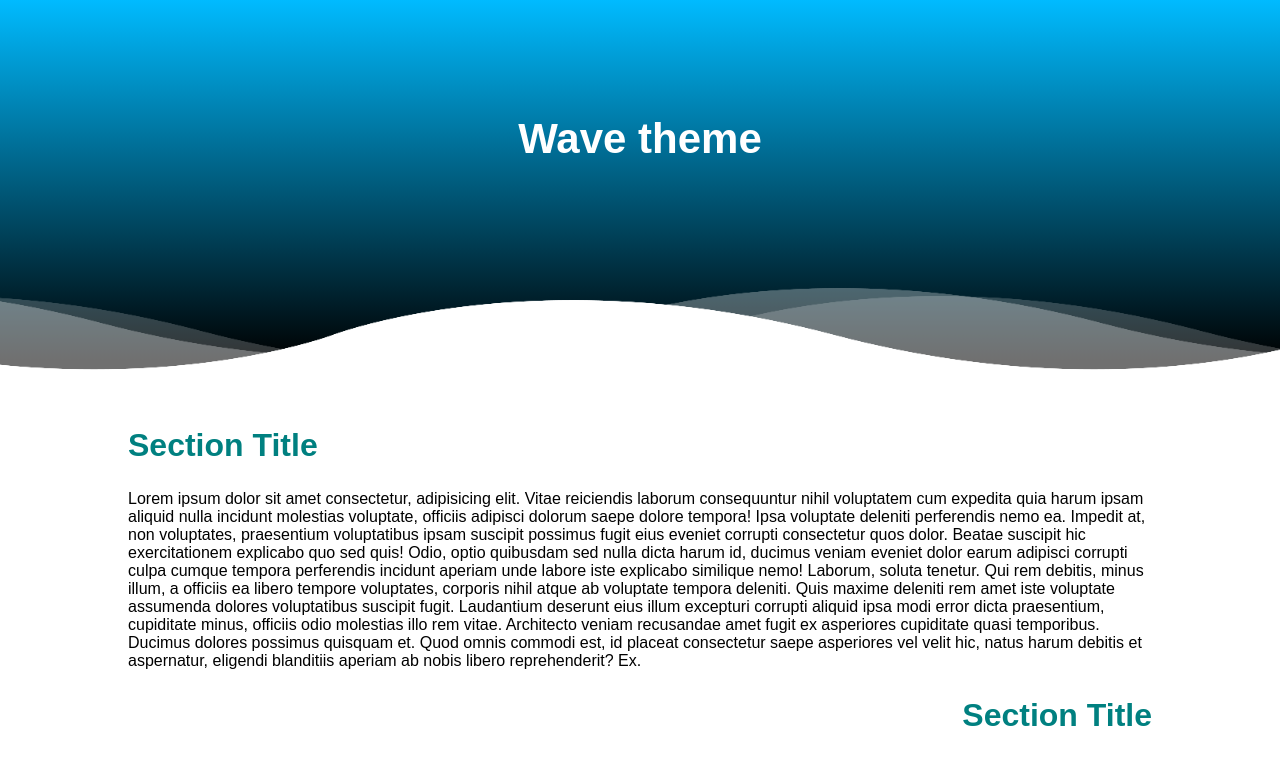
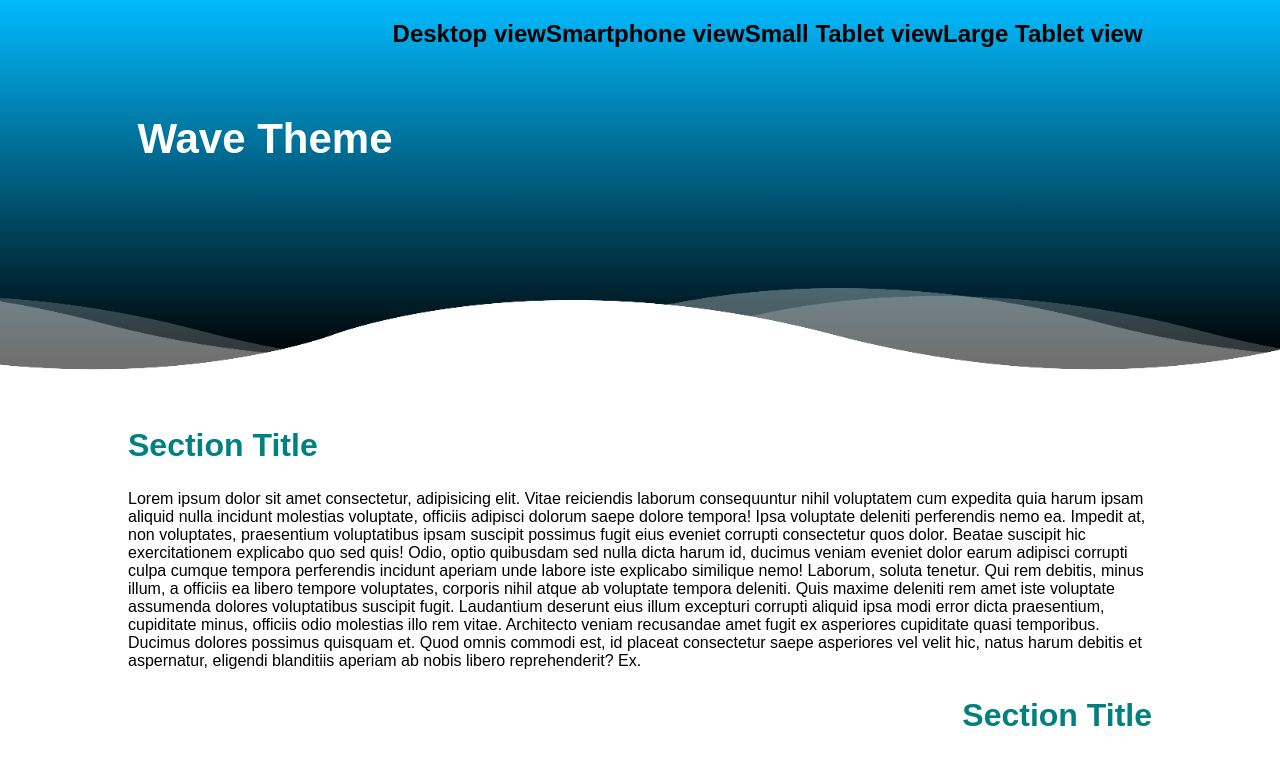
Before and after one commit to Creature-03/Website-theme-Wave, a plain HTML site: page index.html in a window 1280 px wide. Shown: the top 757 px of the page. Drawn offline with Linux system fonts and the light colour scheme.

Commit message:
added viewport size label to title

```diff
--- a/index.html
+++ b/index.html
@@ -9,7 +9,11 @@
 </head>
 <body>
     <section class="container">
-        <h1>Wave theme</h1>
+        <h1>Wave Theme</h1>
+        <h2 id="desktop">Desktop view</h2>
+        <h2 id="phone">Smartphone view</h2>
+        <h2 id="smallTablet">Small Tablet view</h2>
+        <h2 id="largeTablet">Large Tablet view</h2>
         <div class="wave wave1"></div>
         <div class="wave wave2"></div>
         <div class="wave wave3"></div>
```
